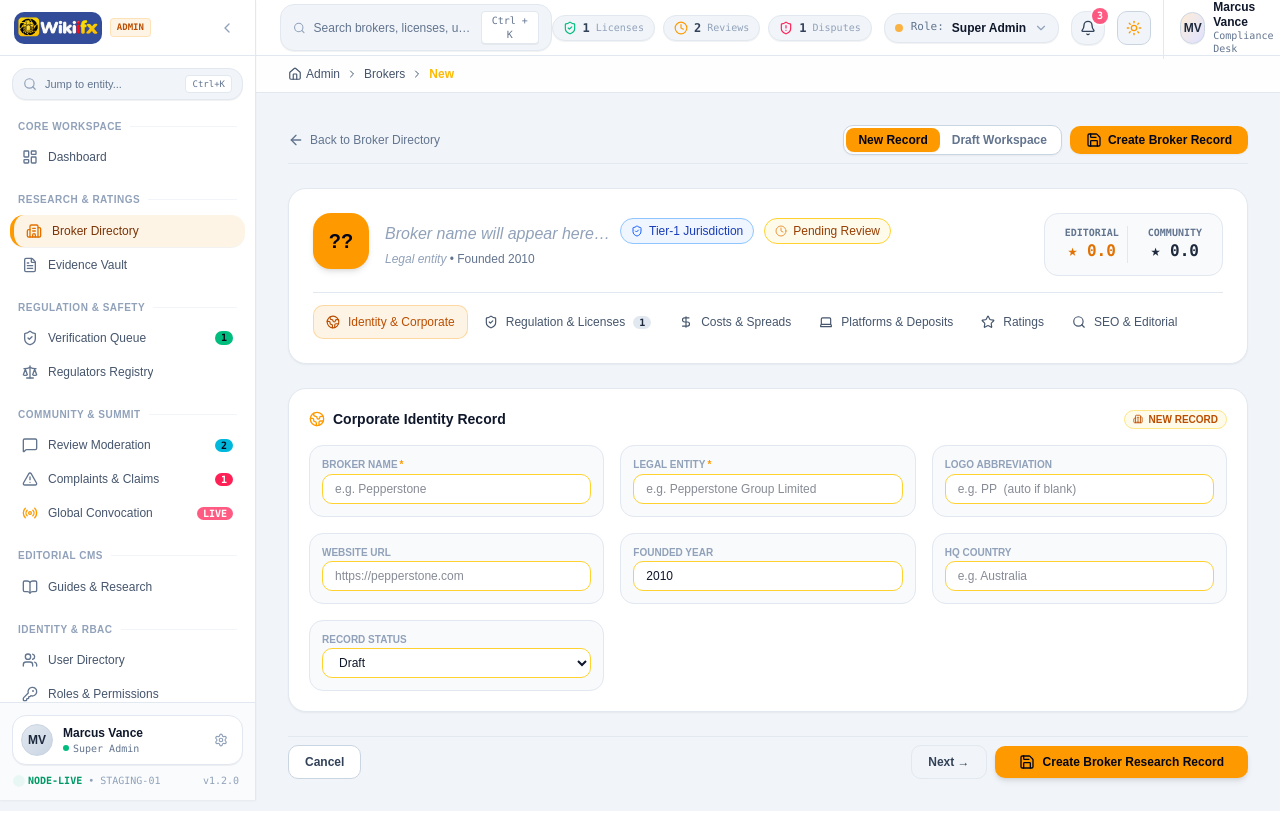
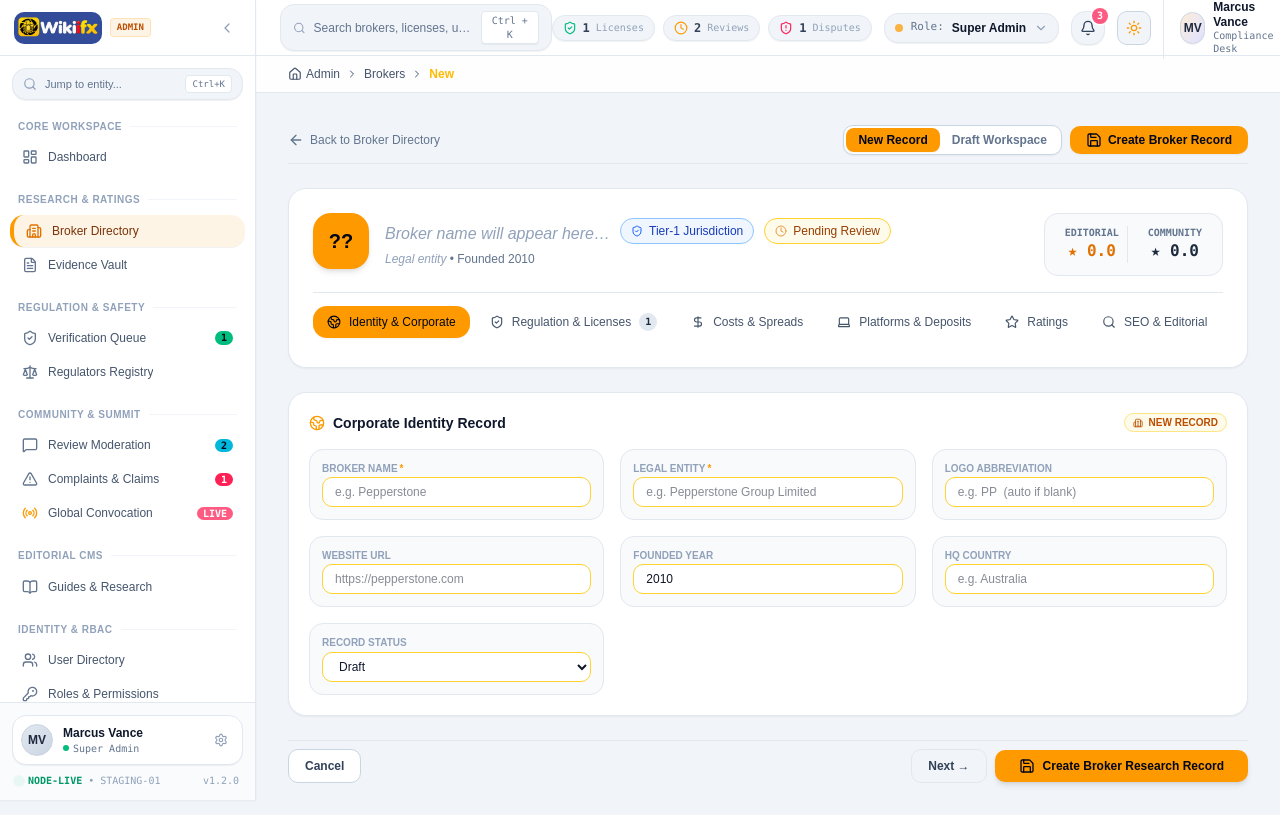
Before and after one commit to Moneykrishnaeducation/VTReview, a React (Vite) app in the folder authorFrontend/apps/web/: page /brokers/new in a window 1280 px wide. Built offline with nearby package versions, Linux system fonts and the light colour scheme.

Commit message:
feat(brokers): upgrade broker wizard and detail console UI/UX with smooth scroll and refined badges

```diff
--- a/authorFrontend/apps/web/src/routes/brokers/broker-detail.tsx
+++ b/authorFrontend/apps/web/src/routes/brokers/broker-detail.tsx
@@ -573,23 +573,29 @@ export default function BrokerDetail() {
         </div>
 
         {/* ── 12-Tab Horizontal Scroller ── */}
-        <div className="flex items-center gap-1 overflow-x-auto border-t border-slate-200 dark:border-slate-800 pt-3 custom-scrollbar">
+        <div className="flex items-center gap-1.5 overflow-x-auto border-t border-slate-200 dark:border-slate-800 pt-3 pb-1 no-scrollbar">
           {tabs.map((tab) => {
             const isActive = activeTab === tab.id;
             return (
               <button
                 key={tab.id}
                 onClick={() => setActiveTab(tab.id)}
-                className={`px-3 py-2 rounded-lg font-medium whitespace-nowrap flex items-center gap-2 transition-all cursor-pointer ${
+                className={`px-3.5 py-2 rounded-xl font-medium whitespace-nowrap flex items-center gap-2 transition-all cursor-pointer ${
                   isActive
-                    ? "bg-amber-500/10 text-amber-700 dark:text-amber-400 border border-amber-500/30 font-bold"
+                    ? "bg-amber-500 text-slate-950 font-bold shadow-xs"
                     : "text-slate-600 dark:text-slate-400 hover:text-slate-900 dark:hover:text-slate-200 hover:bg-slate-100 dark:hover:bg-slate-800/60"
                 }`}
               >
                 <span>{tab.icon}</span>
                 <span>{tab.label}</span>
                 {tab.badge !== undefined && (
-                  <span className="text-[10px] font-mono px-1.5 py-0.2 rounded-full bg-slate-200 dark:bg-slate-800 text-slate-800 dark:text-slate-300 font-bold">
+                  <span
+                    className={`text-[10px] font-mono px-1.5 py-0.5 rounded-full font-bold ${
+                      isActive
+                        ? "bg-slate-950/20 text-slate-950"
+                        : "bg-slate-200 dark:bg-slate-800 text-slate-800 dark:text-slate-300"
+                    }`}
+                  >
                     {tab.badge}
                   </span>
                 )}
--- a/authorFrontend/apps/web/src/routes/brokers/broker-new.tsx
+++ b/authorFrontend/apps/web/src/routes/brokers/broker-new.tsx
@@ -334,8 +334,8 @@ export default function BrokerNew() {
           </div>
         </div>
 
-        {/* ── Tab bar — identical to broker-detail ── */}
-        <div className="flex items-center gap-1 overflow-x-auto border-t border-slate-200 dark:border-slate-800 pt-3 custom-scrollbar">
+        {/* ── Tab bar — polished with no-scrollbar and matching badge & active tab styling ── */}
+        <div className="flex items-center gap-1.5 overflow-x-auto border-t border-slate-200 dark:border-slate-800 pt-3 pb-1 no-scrollbar">
           {tabs.map((tab) => {
             const isActive = activeTab === tab.id;
             const hasError =
@@ -347,19 +347,25 @@ export default function BrokerNew() {
                 key={tab.id}
                 type="button"
                 onClick={() => setActiveTab(tab.id)}
-                className={`px-3 py-2 rounded-lg font-medium whitespace-nowrap flex items-center gap-2 transition-all cursor-pointer text-xs ${
+                className={`px-3.5 py-2 rounded-xl font-medium whitespace-nowrap flex items-center gap-2 transition-all cursor-pointer ${
                   isActive
-                    ? "bg-amber-500/10 text-amber-700 dark:text-amber-400 border border-amber-500/30 font-bold"
+                    ? "bg-amber-500 text-slate-950 font-bold shadow-xs"
                     : hasError
-                    ? "text-rose-600 dark:text-rose-400 hover:bg-rose-50 dark:hover:bg-rose-950/30"
+                    ? "text-rose-600 dark:text-rose-400 bg-rose-50/50 dark:bg-rose-950/20 hover:bg-rose-50 dark:hover:bg-rose-950/40"
                     : "text-slate-600 dark:text-slate-400 hover:text-slate-900 dark:hover:text-slate-200 hover:bg-slate-100 dark:hover:bg-slate-800/60"
                 }`}
               >
                 <span>{tab.icon}</span>
                 <span>{tab.label}</span>
-                {hasError && <AlertCircle className="h-3 w-3 text-rose-500" />}
+                {hasError && <AlertCircle className={`h-3 w-3 ${isActive ? "text-slate-950" : "text-rose-500"}`} />}
                 {tab.badge !== undefined && !hasError && (
-                  <span className="text-[10px] font-mono px-1.5 rounded-full bg-slate-200 dark:bg-slate-800 text-slate-800 dark:text-slate-300 font-bold">
+                  <span
+                    className={`text-[10px] font-mono px-1.5 py-0.5 rounded-full font-bold ${
+                      isActive
+                        ? "bg-slate-950/20 text-slate-950"
+                        : "bg-slate-200 dark:bg-slate-800 text-slate-800 dark:text-slate-300"
+                    }`}
+                  >
                     {tab.badge}
                   </span>
                 )}
```
